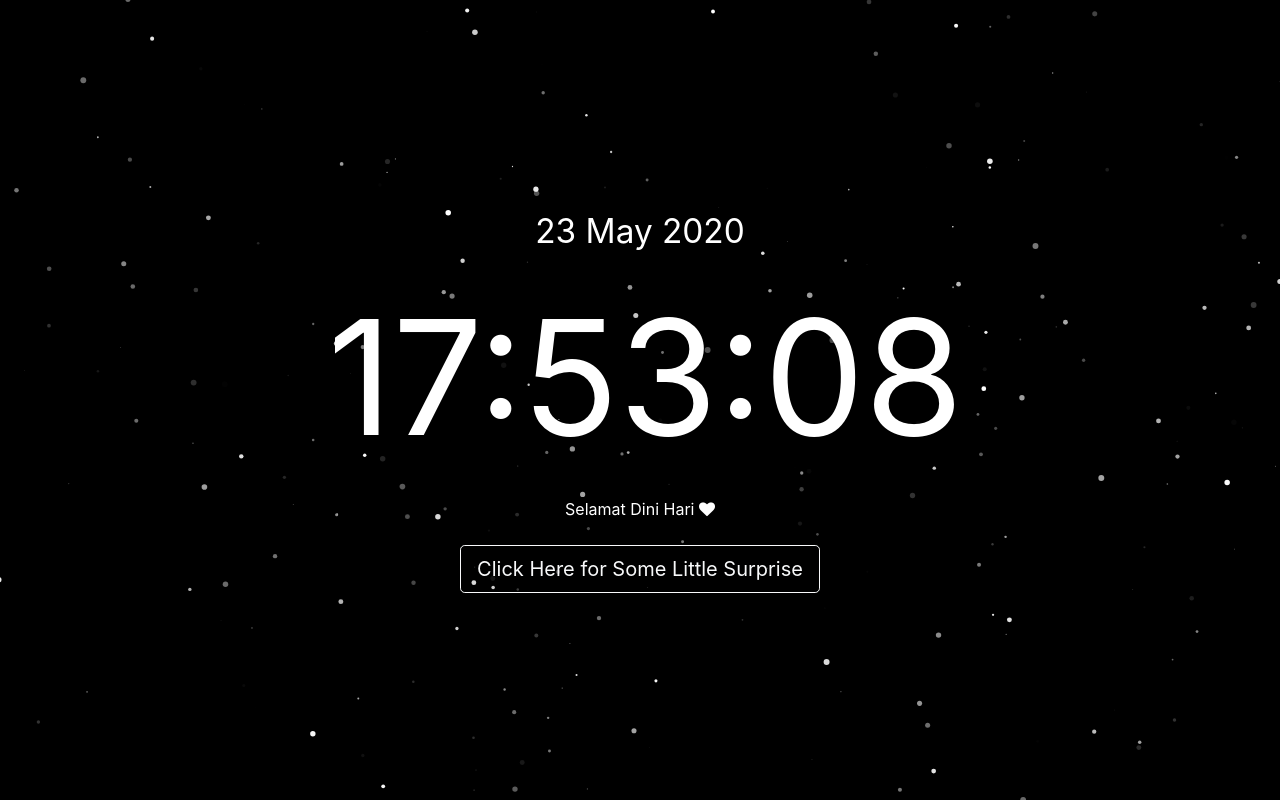
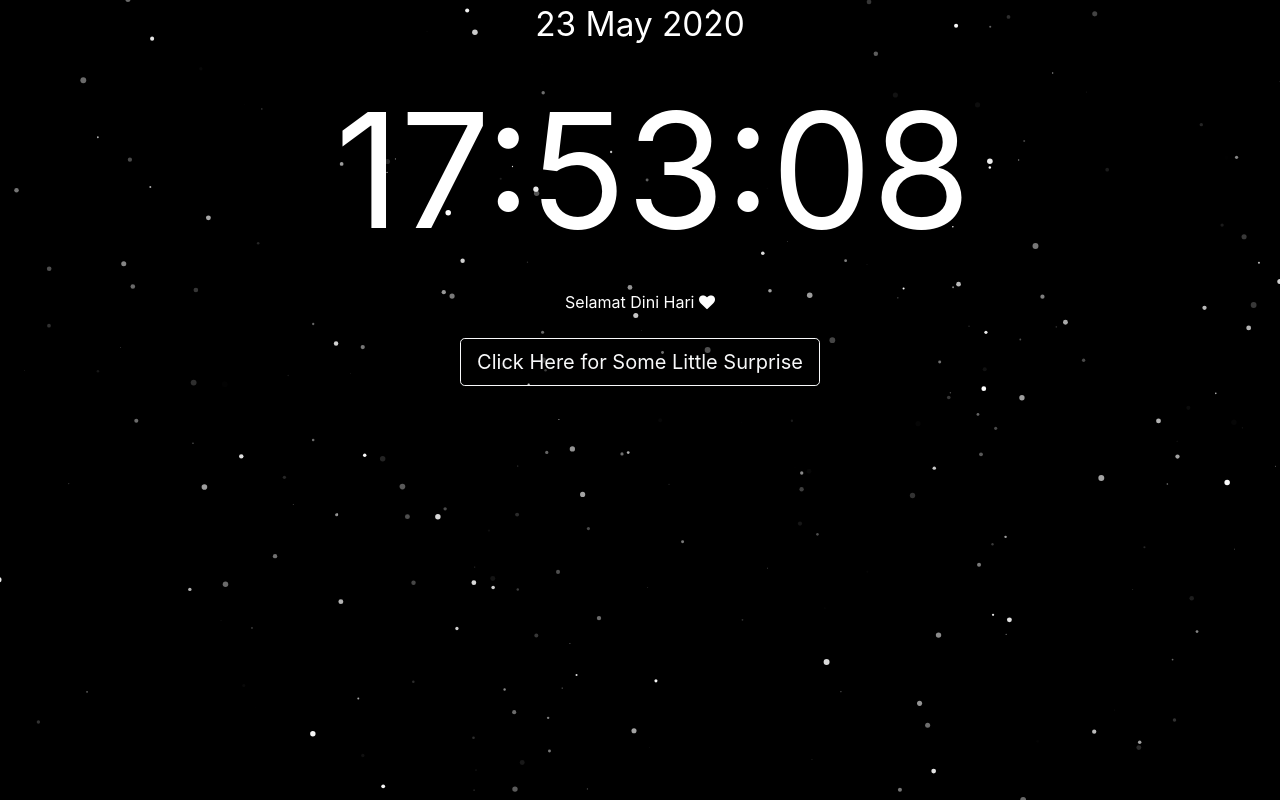
Before and after one commit to putradnata/hehehe, a plain HTML site: page index.html in a window 1280 px wide. Drawn offline with nearby package versions, Linux system fonts and the light colour scheme; some packages are replaced by stand-ins of ours; a script that the page names is missing.

Commit message:
Update index.html

```diff
--- a/index.html
+++ b/index.html
@@ -62,7 +62,7 @@
 <body>
     <div id="particles-js"></div>
     <div class="container-fluid px-0" id="test">
-        <div class="row align-items-center h-100">
+        <div class="align-items-center h-100">
             <div class="col-6 mx-auto">
                 <div id="harinya" class="text-center text-xs-center"></div>
                 <div id="clock" class="text-center">
```
